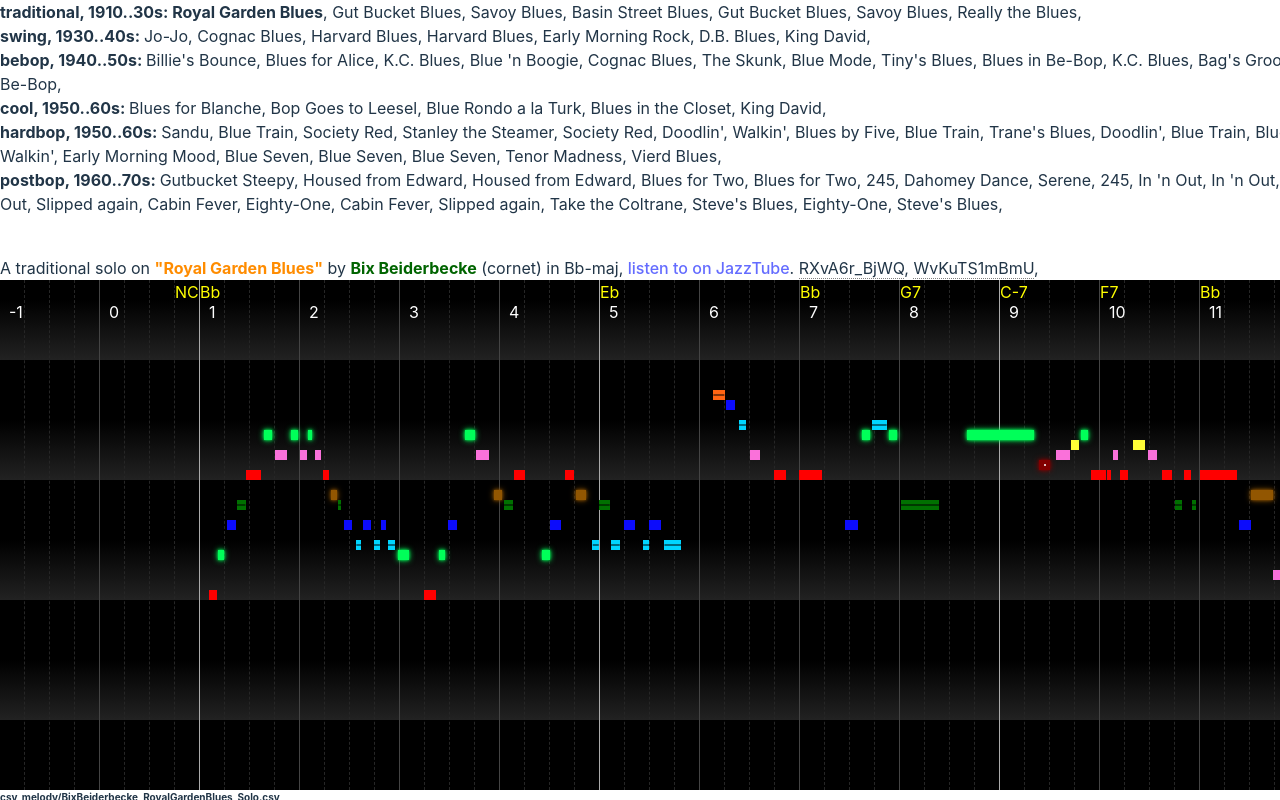
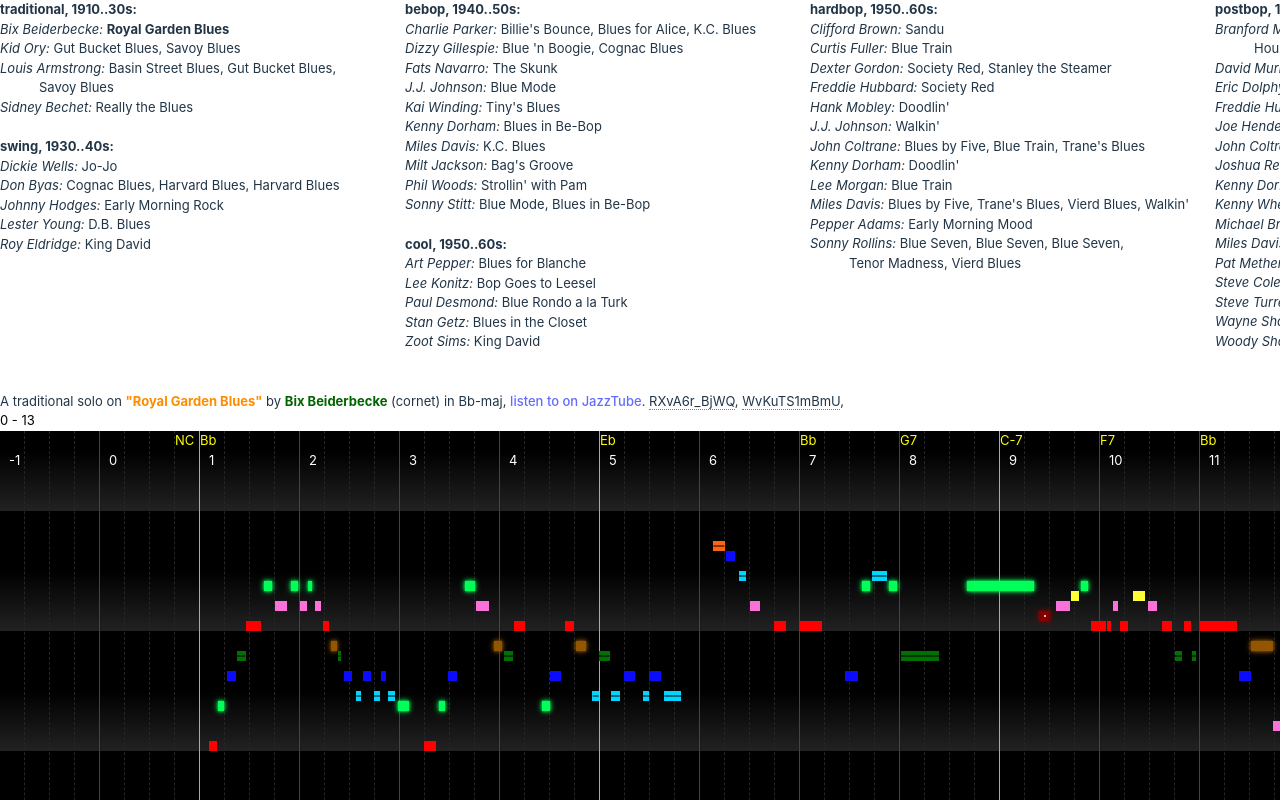
Before and after one commit to vpavlenko/12, a React (Vite) app: page / in a window 1280 px wide. Shown: the top 800 px of the page. Built offline with nearby package versions, Linux system fonts and the light colour scheme.

Commit message:
Group solos by performers, make four-column layout for the menu

```diff
--- a/src/App.css
+++ b/src/App.css
@@ -3,6 +3,7 @@
   margin: 0 auto;
   padding: 2rem;
   text-align: center; */
+  font-size: 13px;
 }
 
 .noteColor_0_colors {
--- a/src/App.tsx
+++ b/src/App.tsx
@@ -120,7 +120,7 @@
     fetch(filePath)
       .then((response) => response.text())
       .then((csvText) => {
-        Papa.parse(csvText, {
+        Papa.parse(csvText.trim(), {
           complete: ({ data }) => {
             innerSetData(data);
             setData(data);
@@ -158,6 +158,17 @@
   }));
 };
 
+const MiniMap: FC<{ beatsData: BeatsItem[]; melodyData: MelodyItem[] }> = ({
+  beatsData,
+  melodyData,
+}) => {
+  return (
+    <div style={{ width: "100%", color: "black" }}>
+      {beatsData[0]?.bar} - {beatsData.at(-1)?.bar}
+    </div>
+  );
+};
+
 function App() {
   const [selectedSolo, setSelectedSolo] = useState(1);
   const [melodyData, setMelodyData] = useState<MelodyItem[]>([]);
@@ -193,7 +204,6 @@
           );
         }
       }
-      console.log(absoluteTime, barOnsets);
       return -10;
     };
   }, [beatsData]);
@@ -219,34 +229,66 @@
 
   return (
     <>
+      <div style={{ columnCount: 4, columnGap: "20px", width: "100%" }}>
         {Object.entries(STYLES).map(([style_, years]) => (
-        <div key={style_}>
+          <div
+            key={style_}
+            style={{ breakInside: "avoid", marginBottom: "20px" }}
+          >
             <b>
               {style_.toLowerCase()}, {years}:{" "}
             </b>
-          {solos.map(
-            ({ title, style }, index) =>
-              style === style_ && (
-                <Fragment key={index}>
+            <div>
+              {Object.entries(
+                solos.reduce<Record<string, JSX.Element[]>>(
+                  (acc, { title, performer, style }, soloIndex) => {
+                    if (style === style_) {
+                      if (!acc[performer]) acc[performer] = [];
+                      acc[performer].push(
                         <span
-                    style={
-                      index === selectedSolo
-                        ? { fontWeight: 700 }
-                        : { cursor: "pointer" }
-                    }
+                          key={soloIndex}
+                          style={{
+                            display: "inline",
+                            fontWeight:
+                              soloIndex === selectedSolo ? 700 : "normal",
+                            cursor: "pointer",
+                          }}
                           onClick={() => {
-                      setSelectedSolo(index);
+                            setSelectedSolo(soloIndex);
                             setYoutubeId(null);
                           }}
                         >
                           {title}
                         </span>
-                  {", "}
-                </Fragment>
+                      );
+                    }
+                    return acc;
+                  },
+                  {}
                 )
+              ).map(([performer, titles], perfIndex) => (
+                <div
+                  key={perfIndex}
+                  style={{ paddingLeft: "3em", textIndent: "-3em" }}
+                >
+                  <span style={{ fontStyle: "italic" }}>{performer}: </span>
+                  {titles.reduce(
+                    (prev, curr, idx) => (
+                      <>
+                        {prev}
+                        {idx > 0 ? ", " : ""}
+                        <span style={{ whiteSpace: "nowrap" }}>{curr}</span>
+                      </>
+                    ),
+                    <></>
                   )}
                 </div>
               ))}
+            </div>
+          </div>
+        ))}
+      </div>
+
       <div style={{ marginTop: "40px" }}>
         A {style.toLowerCase()} solo on{" "}
         <span style={{ color: "darkorange", fontWeight: 700 }}>"{title}"</span>{" "}
@@ -278,6 +320,7 @@
           </Fragment>
         ))}
       </div>
+      <MiniMap beatsData={beatsData} melodyData={melodyData} />
       <TonalGrid
         choruses={choruses}
         beats={beatsData}
```
Lines whose indentation alone changed are shown as unchanged.
